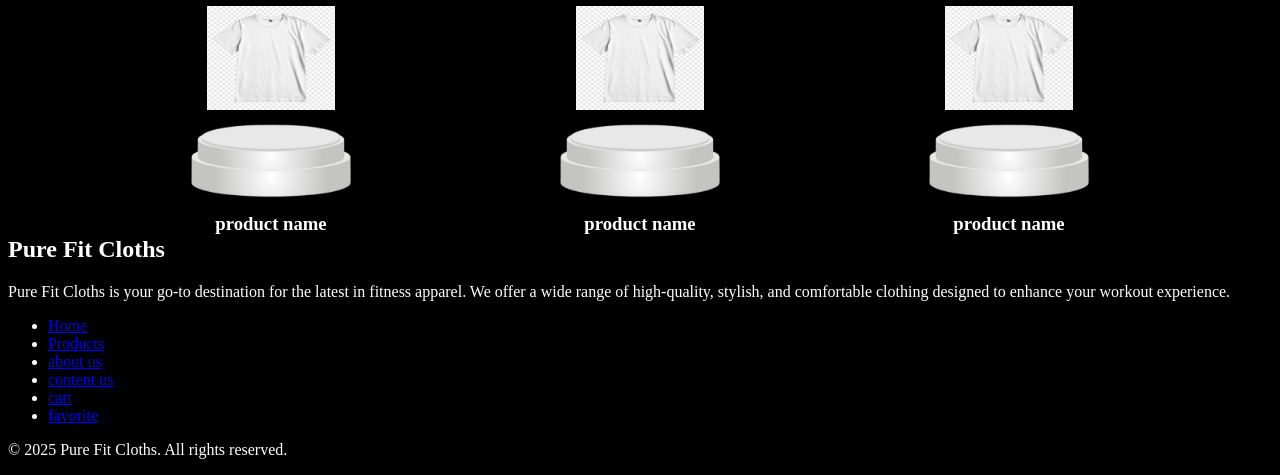
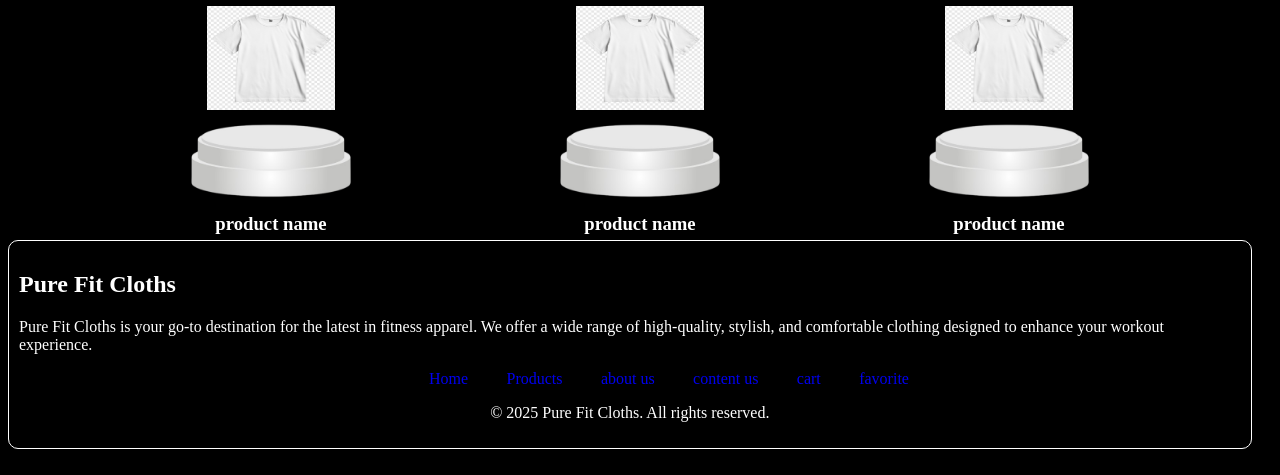
Before and after one commit to Haik11kashiyani/Pure_Fit, a PHP site: page / in a window 1280 px wide. Shown: the part 780-1255 px from the top of the page. After the commit the page ends 1229 px from the top, so only its background shows below. Run offline with PHP 8.4, Linux system fonts and the light colour scheme.

Commit message:
index half fotter

```diff
--- a/css/product.css
+++ b/css/main.css
@@ -123,5 +123,50 @@ border: solid 1px white;
     flex-direction: column;
     justify-content: center;
     align-items: center;
-;
+
 }
+
+
+
+.footer
+{
+margin-top: 3vh;
+  width: 97vw;
+    border: 1px solid white;
+    border-radius: 10px;
+   backdrop-filter: blur(10px);
+}
+
+.footer-content {
+    padding: 10px;
+
+    color: white;
+}
+.footer-links ul{
+    display: flex;
+    flex-direction: row;
+
+    justify-content: center;
+
+    list-style: none;
+
+}
+.footer-links ul li a {
+    text-decoration: none;
+ padding-left: 3vw;
+ display: flex;
+
+}
+
+.footer-content h2{
+    text-align: left;
+}
+
+.footer-content p{
+
+    justify-content: center;
+}
+.footer-copyright{
+display: flex;
+    justify-content: center;
+}
--- a/index.html
+++ b/index.html
@@ -1,11 +1,13 @@
 <!DOCTYPE html>
 <html lang="en">
+
 <head>
     <meta charset="UTF-8">
     <meta name="viewport" content="width=device-width, initial-scale=1.0">
     <title>Pure Fit Cloths</title>
-    <link rel="stylesheet" href="css/product.css">
+    <link rel="stylesheet" href="css/main.css">
 </head>
+
 <body>
     <header>
 
@@ -87,13 +89,23 @@
         </div>
     </section>
 
-    <footer>
+    <footer class="footer">
+
+
+
+        <div class="footer-content">
             <div>
                 <h2>Pure Fit Cloths</h2>
+            </div>
+            <div>
+
                 <p>
-                Pure Fit Cloths is your go-to destination for the latest in fitness apparel. We offer a wide range of high-quality, stylish, and comfortable clothing designed to enhance your workout experience.
+                    Pure Fit Cloths is your go-to destination for the latest in fitness apparel. We offer a wide range
+                    of high-quality, stylish, and comfortable clothing designed to enhance your workout experience.
                 </p>
             </div>
+            <div class="footer-links">
+
                 <ul>
                     <li>
                         <a href="index.html">Home</a>
@@ -124,10 +136,15 @@
 
                     </li>
                 </ul>
+            </div>
+            <div>
 
-<p>
+                <p class="footer-copyright">
                     &copy; 2025 Pure Fit Cloths. All rights reserved.
                 </p>
+            </div>
+        </div>
     </footer>
 </body>
+
 </html>
```
Lines whose indentation alone changed are shown as unchanged.
